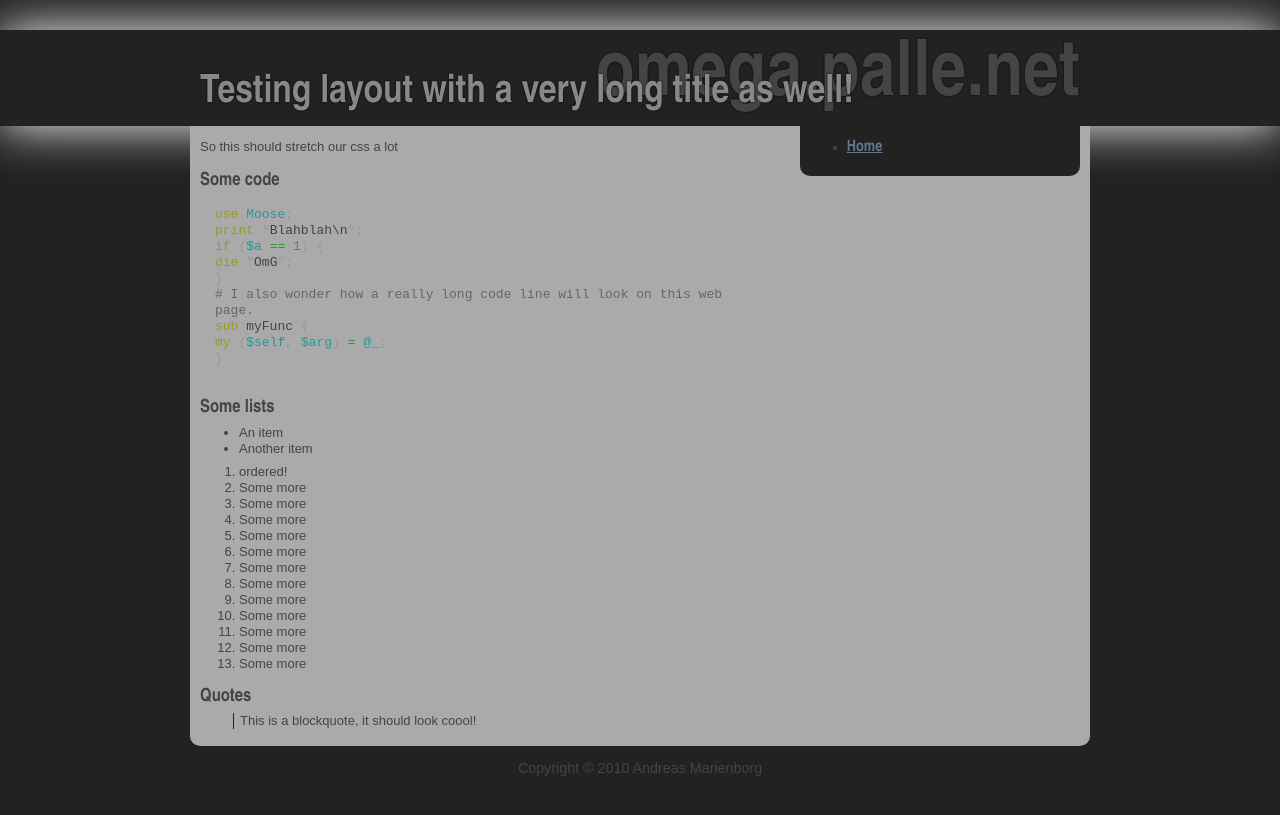
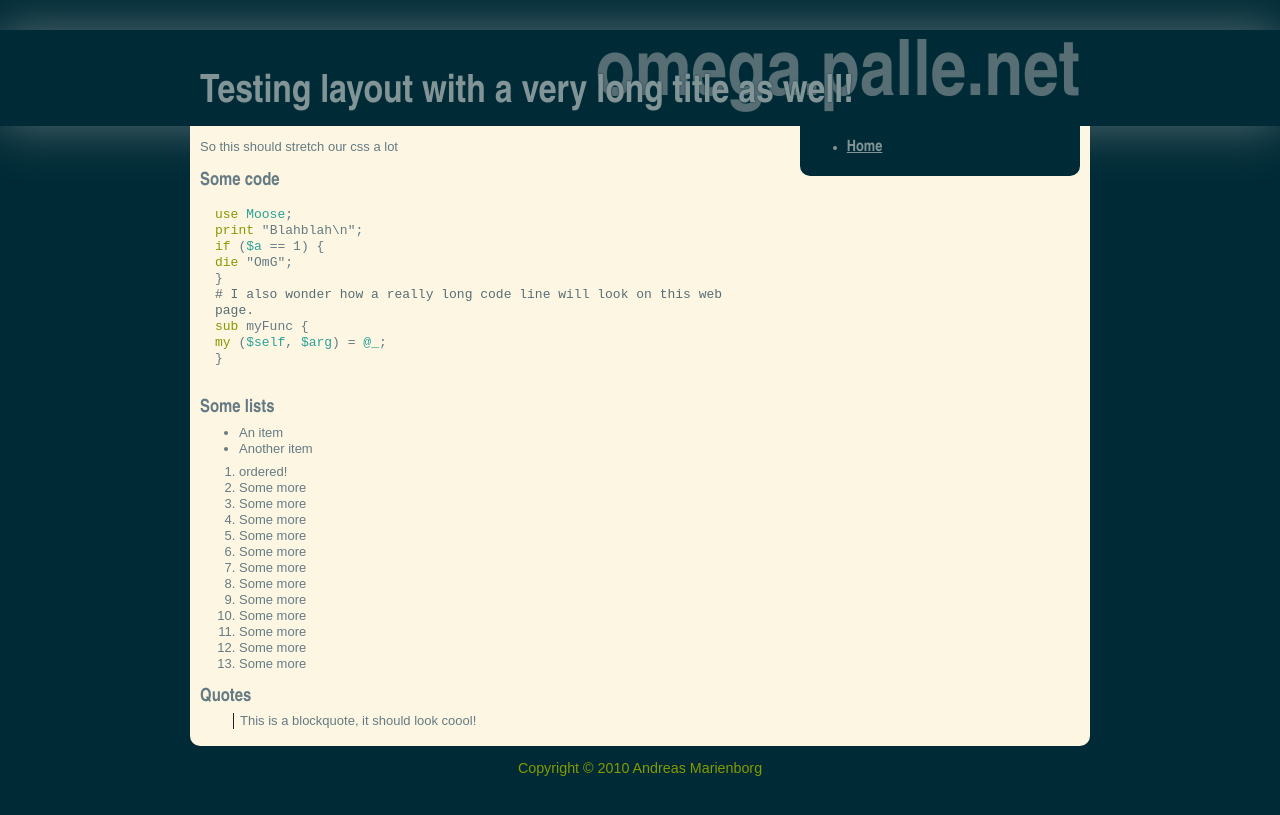
Before and after one commit to omega/omega.github.com, a Jekyll site: the page built from test.md, in a window 1280 px wide. Shown: the top 815 px of the page. Built offline with Jekyll 4.4.1, drawn with Linux system fonts in a browser that asks for light colours; nearby versions of some CDN libraries.

Commit message:
Fix styling a bit, use solarized colors

```diff
--- a/css/scheme.css
+++ b/css/scheme.css
@@ -1,5 +1,5 @@
 body {
-	background: #222;
+    background: #002b36;
 }
 #container {
     margin-top: 30px;
@@ -9,15 +9,16 @@ h1, h2, h3, h4, h5, h6 {
 }
 
 header {
-	-webkit-box-shadow: 0px 0px 50px #fff;
-	-moz-box-shadow: 0px 0px 50px #fff;
-	box-shadow: 0px 0px 50px #fff;
+    -webkit-box-shadow: 0px 0px 50px #586e75;
+    -moz-box-shadow: 0px 0px 50px #586e75;
+    box-shadow: 0px 0px 50px #586e75;
 }
 header h1 {
+    color: #586e75;
     font-size: 6em;
     text-align: right;
-		text-shadow: 0px 0px 2px #000;
-		filter: dropshadow(color=#000, offx=0, offy=0);
+    text-shadow: 0px 0px 2px #073642;
+    filter: dropshadow(color=#073642, offx=0, offy=0);
 }
 header > div {
     position: relative;
@@ -26,18 +27,39 @@ header {
     position: absolute;
     font-size: 3em;
     bottom: 0.2em;
-		color: #888;
-		text-shadow: 0px 0px 2px #000;
-		filter: dropshadow(color=#000, offx=0, offy=0);
+    color: #839496;
+    text-shadow: 0px 0px 2px #073642;
+    filter: dropshadow(color=#073642, offx=0, offy=0);
+}
+
+#main .navigation {
+    font-family: 'Arial Narrow', sans-serif;
+    font-weight: bold;
+    font-size: 1.2em;
+    background: #002b36;
+    padding: 0.3em 0;
+    padding-bottom: 0.7em;
+    -moz-border-radius-bottomright: 10px;
+    -moz-border-radius-bottomleft: 10px;
+    border-bottom-right-radius: 10px;
+    border-bottom-left-radius: 10px;
+    color: #839496 !important;
+}
+#main .navigation a {
+    color: #839496;
+}
+#main .navigation a:visited {
+    color: #586e75;
 }
 footer p {
     font-size: 1.1em;
     margin: 1em 0;
     text-align: center;
+    color: #859900;
 }
 
 #main {
-	background: #aaa;
+    background: #fdf6e3;
     -moz-border-radius-bottomright: 10px;
     -moz-border-radius-bottomleft: 10px;
     border-bottom-right-radius: 10px;
@@ -46,7 +68,7 @@ footer p {
 }
 #main .content {
     padding: 1em 0;
-		border-radius:
+    color: #657b83;
 }
 #main h1 {
     font-size: 2em;
@@ -56,18 +78,6 @@ footer p {
     margin-top: 0.8em;
 }
 
-	#main .navigation {
-		font-family: 'Arial Narrow', sans-serif;
-		font-weight: bold;
-		font-size: 1.2em;
-		background: #222;
-		padding: 0.3em 0;
-		padding-bottom: 0.7em;
-		-moz-border-radius-bottomright: 10px;
-		-moz-border-radius-bottomleft: 10px;
-		border-bottom-right-radius: 10px;
-		border-bottom-left-radius: 10px;
-	}
 
 #main blockquote {
     border-left: 1px solid #222;
@@ -80,51 +90,56 @@ footer p {
 
 div.highlight {
     margin: 0.3em 0;
-		border: 1px solid #222;
-		background: #222;
+    border: 1px solid #073642;
+    background: #002b36;
     -moz-border-radius-topright: 10px;
     -moz-border-radius-bottomleft: 10px;
     border-top-right-radius: 10px;
     border-bottom-left-radius: 10px;
 }
+div.highlight pre {
+    white-space: pre-wrap;
+}
 code .k, code .nb { /* keyword */
-			color: #999922;
+    color: #859900;
     }
     code .n { /* names */
-			color: #992299;
+        color: #b58900;
     }
     code .p { /* stuff like ; { () } */
-			color: #999;
+        // color: #999;
     }
     code .nv { /* variables? */
-			color: #229999;
+        color: #2aa198;
     }
     code .o { /* operators */
-			color: #229922;
+        // color: #229922;
     }
     code .mi { /* numbers? */
-			color: #607890;
+        // color: #607890;
     }
     code .s { /* string */
-			color: #607890;
+        // color: #607890;
     }
     code .c1 { /* comment */
-			color: #666;
+        color: #586e75;
     }
-ul.posts {
+    #main ul.posts {
         list-style: none;
+        margin: 0 !important;
+        padding:0;
 }
 .post {
     position: relative;
-		padding-left: 40px;
+    padding-left: 47px;
     min-height: 100px;
 }
 .post .date {
     display: block;
     position: absolute;
-		left: -7px;
+    left: 0px;
     width: 40px;
-		border: 1px solid #607890;
+    border: 1px solid #cb4b16;
     text-align: center;
     font-family: 'Arial Narrow', sans-serif;
 }
@@ -133,12 +148,13 @@ ul.posts {
     line-height: 1em;
     font-weight: bold;
     display: block;
+    color: #586e75;
     }
     .post .date .month, .post .date .year {
         display: block;
         font-weight: bold;
-			background-color: #607890;
-			color: #222;
+        background-color: #cb4b16;
+        color: #eee8d5;
     }
     .post .date .year {
         display: none;
```
Also changed, not shown: test.md (+9 -9 lines). Lines whose indentation alone changed are shown as unchanged.
